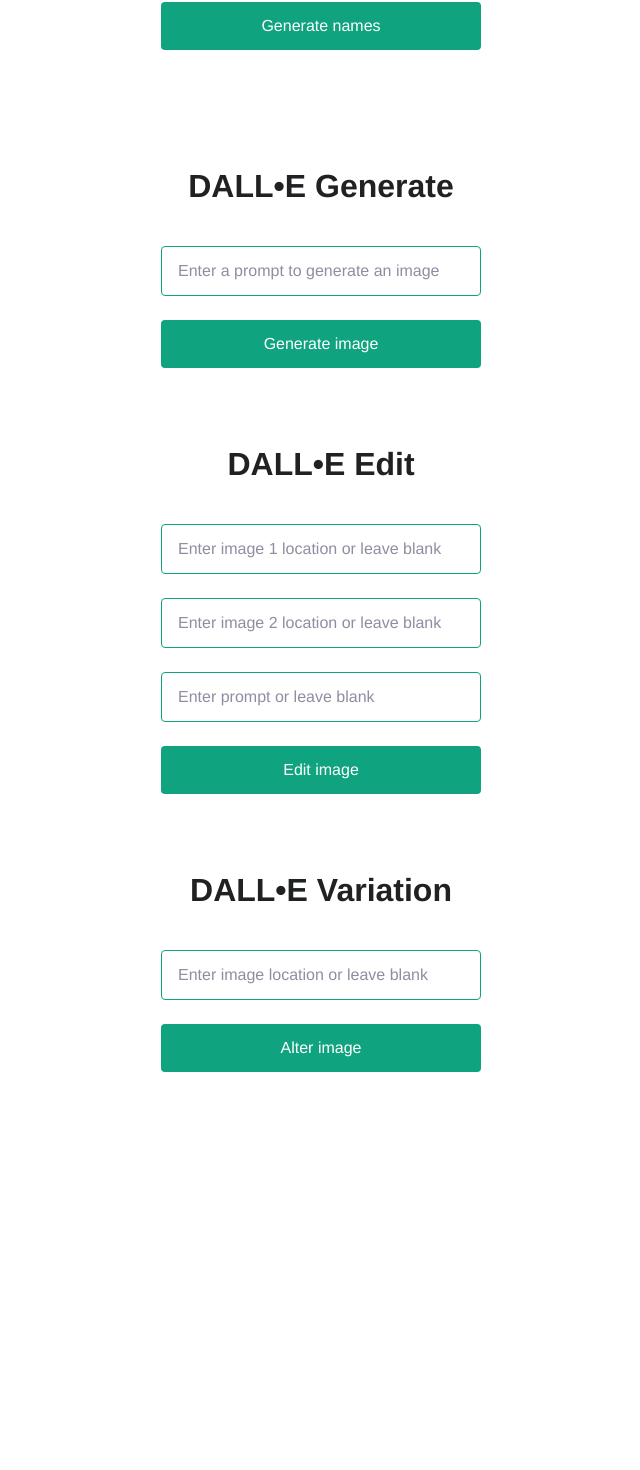
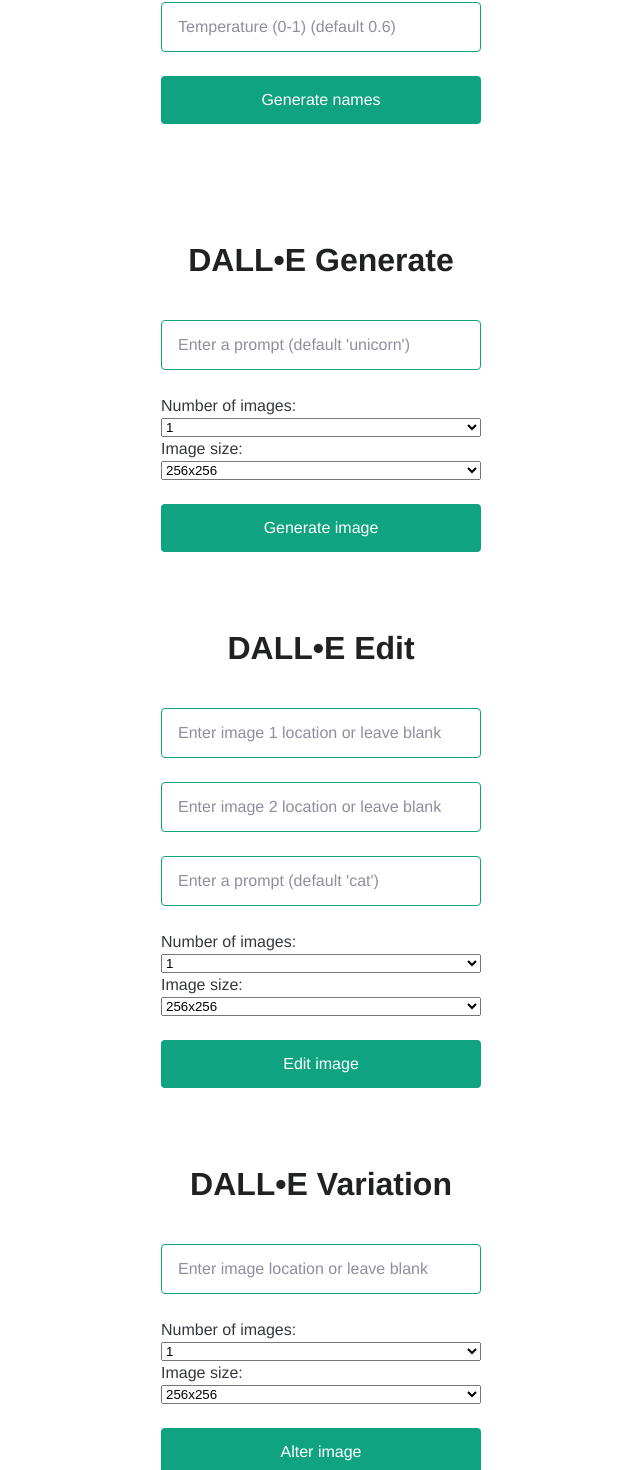
Before and after one commit to dalto135/ai-sandbox, a Next.js app: page / in a window 1280 px wide. Shown: the part 330-1800 px from the top of the page, without its empty margins (319-959 px from the left). Before the commit the page ends 1410 px from the top, so only its background shows below. Built offline with nearby package versions, Linux system fonts and the light colour scheme; a web font is replaced by a local one.

Commit message:
the number of images and the size can now be specified in the ui for all prompts that allow for it

```diff
--- a/pages/api/dalle-edit.js
+++ b/pages/api/dalle-edit.js
@@ -4,6 +4,7 @@
     apiKey: process.env.OPENAI_API_KEY,
 });
 const openai = new OpenAIApi(configuration);
+const fs = require('fs');
 
 export default async function (req, res) {
     if (!configuration.apiKey) {
@@ -17,18 +18,62 @@
 
     // Relative paths of images, from root directory
     const image1 = req.body.image1 || "public/littlepunk.png";
+    if (image1.trim().length === 0) {
+        res.status(400).json({
+        error: {
+            message: "Please enter a valid image 1 location",
+        }
+        });
+        return;
+    }
+
     const image2 = req.body.image2 || "public/dog.png";
+    if (image2.trim().length === 0) {
+        res.status(400).json({
+        error: {
+            message: "Please enter a valid image 2 location",
+        }
+        });
+        return;
+    }
+
     const prompt = req.body.prompt || "cat";
+    if (prompt.trim().length === 0) {
+        res.status(400).json({
+        error: {
+            message: "Please enter a valid prompt",
+        }
+        });
+        return;
+    }
 
-    const fs = require('fs');
+    const imageNumber = Number(req.body.imageNumber) || 1;
+    if (imageNumber == 0) {
+        res.status(400).json({
+        error: {
+            message: "Please select a number",
+        }
+        });
+        return;
+    }
+
+    const imageSize = req.body.imageSize || "256x256";
+    if (imageSize == "") {
+        res.status(400).json({
+        error: {
+            message: "Please select an image size",
+        }
+        });
+        return;
+    }
 
     try {
         const response = await openai.createImageEdit(
             fs.createReadStream(image1),
             fs.createReadStream(image2),
             generatePrompt(prompt),
-            1,
-            "512x512"
+            imageNumber,
+            imageSize
         );
 
         function getUrl(image) {
--- a/pages/api/dalle-generate.js
+++ b/pages/api/dalle-generate.js
@@ -15,7 +15,7 @@
         return;
     }
 
-    const prompt = req.body.prompt || '';
+    const prompt = req.body.prompt || "unicorn";
     if (prompt.trim().length === 0) {
         res.status(400).json({
         error: {
@@ -25,11 +25,31 @@
         return;
     }
 
+    const imageNumber = Number(req.body.imageNumber) || 1;
+    if (imageNumber == 0) {
+        res.status(400).json({
+        error: {
+            message: "Please select a number",
+        }
+        });
+        return;
+    }
+
+    const imageSize = req.body.imageSize || "256x256";
+    if (imageSize == "") {
+        res.status(400).json({
+        error: {
+            message: "Please select an image size",
+        }
+        });
+        return;
+    }
+
     try {
         const response = await openai.createImage({
             prompt: generatePrompt(prompt),
-            n: 1,
-            size: "512x512",
+            n: imageNumber,
+            size: imageSize,
         });
 
         function getUrl(image) {
--- a/pages/api/dalle-variation.js
+++ b/pages/api/dalle-variation.js
@@ -4,6 +4,7 @@
     apiKey: process.env.OPENAI_API_KEY,
 });
 const openai = new OpenAIApi(configuration);
+const fs = require('fs');
 
 export default async function (req, res) {
     if (!configuration.apiKey) {
@@ -15,14 +16,41 @@
         return;
     }
 
-    const fs = require('fs');
     const image = req.body.image || "public/solarpunk.png";
+    if (image.trim().length === 0) {
+        res.status(400).json({
+        error: {
+            message: "Please enter a valid image location",
+        }
+        });
+        return;
+    }
+
+    const imageNumber = Number(req.body.imageNumber) || 1;
+    if (imageNumber == 0) {
+        res.status(400).json({
+        error: {
+            message: "Please select an image number",
+        }
+        });
+        return;
+    }
+
+    const imageSize = req.body.imageSize || "256x256";
+    if (imageSize == "") {
+        res.status(400).json({
+        error: {
+            message: "Please select an image size",
+        }
+        });
+        return;
+    }
 
     try {
         const response = await openai.createImageVariation(
             fs.createReadStream(image),
-            1,
-            "512x512"
+            imageNumber,
+            imageSize
         );
 
         function getUrl(image) {
--- a/pages/index.js
+++ b/pages/index.js
@@ -4,17 +4,32 @@
 
 export default function Home() {
   const [promptInput, setPromptInput] = useState("");
+  const [temperatureInput, setTemperatureInput] = useState("");
+
   const [dalleInput, setDalleInput] = useState("");
+  const [dalleImageNumber, setDalleImageNumber] = useState("");
+  const [dalleImageSize, setDalleImageSize] = useState("");
+
   const [dalleEditImage1, setDalleEditImage1] = useState("");
   const [dalleEditImage2, setDalleEditImage2] = useState("");
   const [dalleEditPrompt, setDalleEditPrompt] = useState("");
+  const [dalleEditImageNumber, setDalleEditImageNumber] = useState("");
+  const [dalleEditImageSize, setDalleEditImageSize] = useState("");
+
   const [dalleVariationInput, setDalleVariationInput] = useState("");
+  const [dalleVariationImageNumber, setDalleVariationImageNumber] = useState("");
+  const [dalleVariationImageSize, setDalleVariationImageSize] = useState("");
+
   // const [whisperInput, setWhisperInput] = useState("");
 
   const [promptResult, setPromptResult] = useState();
+
   const [dalleResult, setDalleResult] = useState();
+
   const [dalleEditResult, setDalleEditResult] = useState();
+
   const [dalleVariationResult, setDalleVariationResult] = useState();
+
   // const [whisperResult, setWhisperResult] = useState();
 
   async function onSubmit(event) {
@@ -25,7 +40,10 @@
         headers: {
           "Content-Type": "application/json",
         },
-        body: JSON.stringify({ prompt: promptInput }),
+        body: JSON.stringify({
+          prompt: promptInput,
+          temperature: temperatureInput
+        }),
       });
 
       const data = await response.json();
@@ -35,6 +53,7 @@
 
       setPromptResult(data.result);
       setPromptInput("");
+      setTemperatureInput("");
 
     } catch(error) {
       // Consider implementing your own error handling logic here
@@ -51,7 +70,11 @@
         headers: {
           "Content-Type": "application/json",
         },
-        body: JSON.stringify({ prompt: dalleInput }),
+        body: JSON.stringify({
+          prompt: dalleInput,
+          imageNumber: dalleImageNumber,
+          imageSize: dalleImageSize
+        }),
       });
 
       const data = await response.json();
@@ -61,6 +84,8 @@
 
       setDalleResult(data.result);
       setDalleInput("");
+      setDalleImageNumber("");
+      setDalleImageSize("");
     } catch(error) {
       // Consider implementing your own error handling logic here
       console.error(error);
@@ -79,7 +104,9 @@
         body: JSON.stringify({
           image1: dalleEditImage1,
           image2: dalleEditImage2,
-          prompt: dalleEditPrompt
+          prompt: dalleEditPrompt,
+          imageNumber: dalleEditImageNumber,
+          imageSize: dalleEditImageSize
         }),
       });
 
@@ -92,6 +119,9 @@
       setDalleEditImage1("");
       setDalleEditImage2("");
       setDalleEditPrompt("");
+      setDalleEditImageNumber("");
+      setDalleEditImageSize("");
+
     } catch(error) {
       // Consider implementing your own error handling logic here
       console.error(error);
@@ -107,7 +137,11 @@
         headers: {
           "Content-Type": "application/json",
         },
-        body: JSON.stringify({ image: dalleVariationInput }),
+        body: JSON.stringify({
+          image: dalleVariationInput,
+          imageNumber: dalleVariationImageNumber,
+          imageSize: dalleVariationImageSize
+        }),
       });
 
       const data = await response.json();
@@ -117,6 +151,9 @@
 
       setDalleVariationResult(data.result);
       setDalleVariationInput("");
+      setDalleVariationImageNumber("");
+      setDalleVariationImageNumber("");
+
     } catch(error) {
       // Consider implementing your own error handling logic here
       console.error(error);
@@ -166,10 +203,17 @@
             <form onSubmit={onSubmit}>
               <input
                 type="text"
-                name="animal"
-                placeholder="Enter an animal"
+                name="prompt"
+                placeholder="Enter an animal (default 'unicorn')"
                 value={promptInput}
                 onChange={(e) => setPromptInput(e.target.value)}
+              />
+              <input
+                type="text"
+                name="temperature"
+                placeholder="Temperature (0-1) (default 0.6)"
+                value={temperatureInput}
+                onChange={(e) => setTemperatureInput(e.target.value)}
               />
               <input type="submit" value="Generate names" />
             </form>
@@ -183,14 +227,35 @@
               <input
                 type="text"
                 name="image"
-                placeholder="Enter a prompt to generate an image"
+                placeholder="Enter a prompt (default 'unicorn')"
                 value={dalleInput}
                 onChange={(e) => setDalleInput(e.target.value)}
               />
+              Number of images:
+              <select name="imageNumber" onChange={(e) => setDalleImageNumber(e.target.value)}>
+                <option value="1">1</option>
+                <option value="2">2</option>
+                <option value="3">3</option>
+                <option value="4">4</option>
+                <option value="5">5</option>
+                <option value="6">6</option>
+                <option value="7">7</option>
+                <option value="8">8</option>
+                <option value="9">9</option>
+                <option value="10">10</option>
+              </select>
+              Image size:
+              <select name="imageSize" onChange={(e) => setDalleImageSize(e.target.value)}>
+                <option value="256x256">256x256</option>
+                <option value="512x512">512x512</option>
+                <option value="1024x1024">1024x1024</option>
+              </select>
+              <br></br>
               <input type="submit" value="Generate image" />
             </form>
-            {dalleResult?.map((image) =>
-              <img className={styles.result} src={image}/>
+
+            {dalleResult?.map((image, i) =>
+              <img key={i} className={styles.result} src={image}/>
             )}
           </div>
         </section>
@@ -217,14 +282,34 @@
               <input
                 type="text"
                 name="prompt"
-                placeholder="Enter prompt or leave blank"
+                placeholder="Enter a prompt (default 'cat')"
                 value={dalleEditPrompt}
                 onChange={(e) => setDalleEditPrompt(e.target.value)}
               />
+              Number of images:
+              <select name="imageNumber" onChange={(e) => setDalleEditImageNumber(e.target.value)}>
+                <option value="1">1</option>
+                <option value="2">2</option>
+                <option value="3">3</option>
+                <option value="4">4</option>
+                <option value="5">5</option>
+                <option value="6">6</option>
+                <option value="7">7</option>
+                <option value="8">8</option>
+                <option value="9">9</option>
+                <option value="10">10</option>
+              </select>
+              Image size:
+              <select name="imageSize" onChange={(e) => setDalleEditImageSize(e.target.value)}>
+                <option value="256x256">256x256</option>
+                <option value="512x512">512x512</option>
+                <option value="1024x1024">1024x1024</option>
+              </select>
+              <br></br>
               <input type="submit" value="Edit image" />
             </form>
-            {dalleEditResult?.map((image) =>
-              <img className={styles.result} src={image}/>
+            {dalleEditResult?.map((image, i) =>
+              <img key={i} className={styles.result} src={image}/>
             )}
           </div>
 
@@ -239,10 +324,30 @@
                 value={dalleVariationInput}
                 onChange={(e) => setDalleVariationInput(e.target.value)}
               />
+              Number of images:
+              <select name="imageNumber" onChange={(e) => setDalleVariationImageNumber(e.target.value)}>
+                <option value="1">1</option>
+                <option value="2">2</option>
+                <option value="3">3</option>
+                <option value="4">4</option>
+                <option value="5">5</option>
+                <option value="6">6</option>
+                <option value="7">7</option>
+                <option value="8">8</option>
+                <option value="9">9</option>
+                <option value="10">10</option>
+              </select>
+              Image size:
+              <select name="imageSize" onChange={(e) => setDalleVariationImageSize(e.target.value)}>
+                <option value="256x256">256x256</option>
+                <option value="512x512">512x512</option>
+                <option value="1024x1024">1024x1024</option>
+              </select>
+              <br></br>
               <input type="submit" value="Alter image" />
             </form>
-            {dalleVariationResult?.map((image) =>
-              <img className={styles.result} src={image}/>
+            {dalleVariationResult?.map((image, i) =>
+              <img key={i} className={styles.result} src={image}/>
             )}
           </div>
         </section>
```
Also changed, not shown: pages/api/generate.js (+22 -2 lines).
